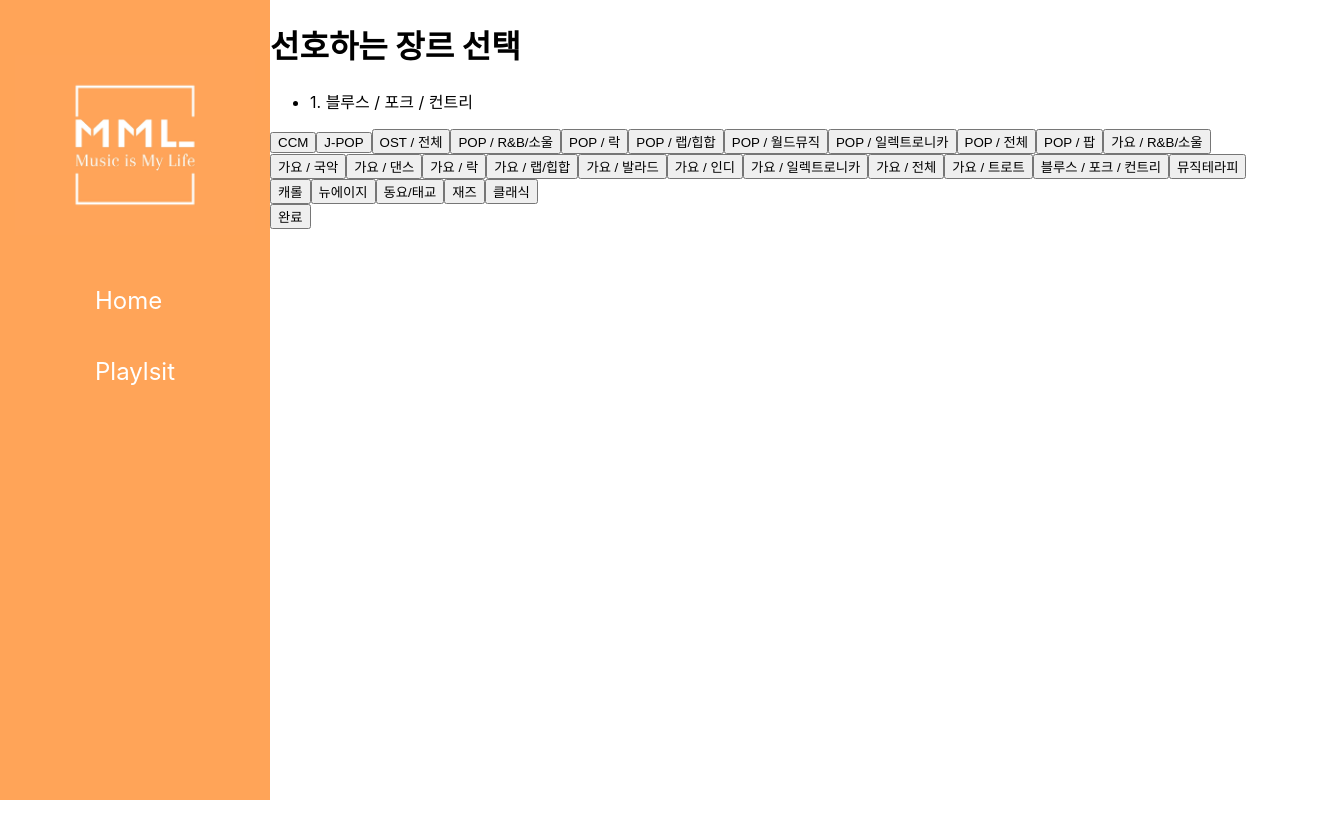
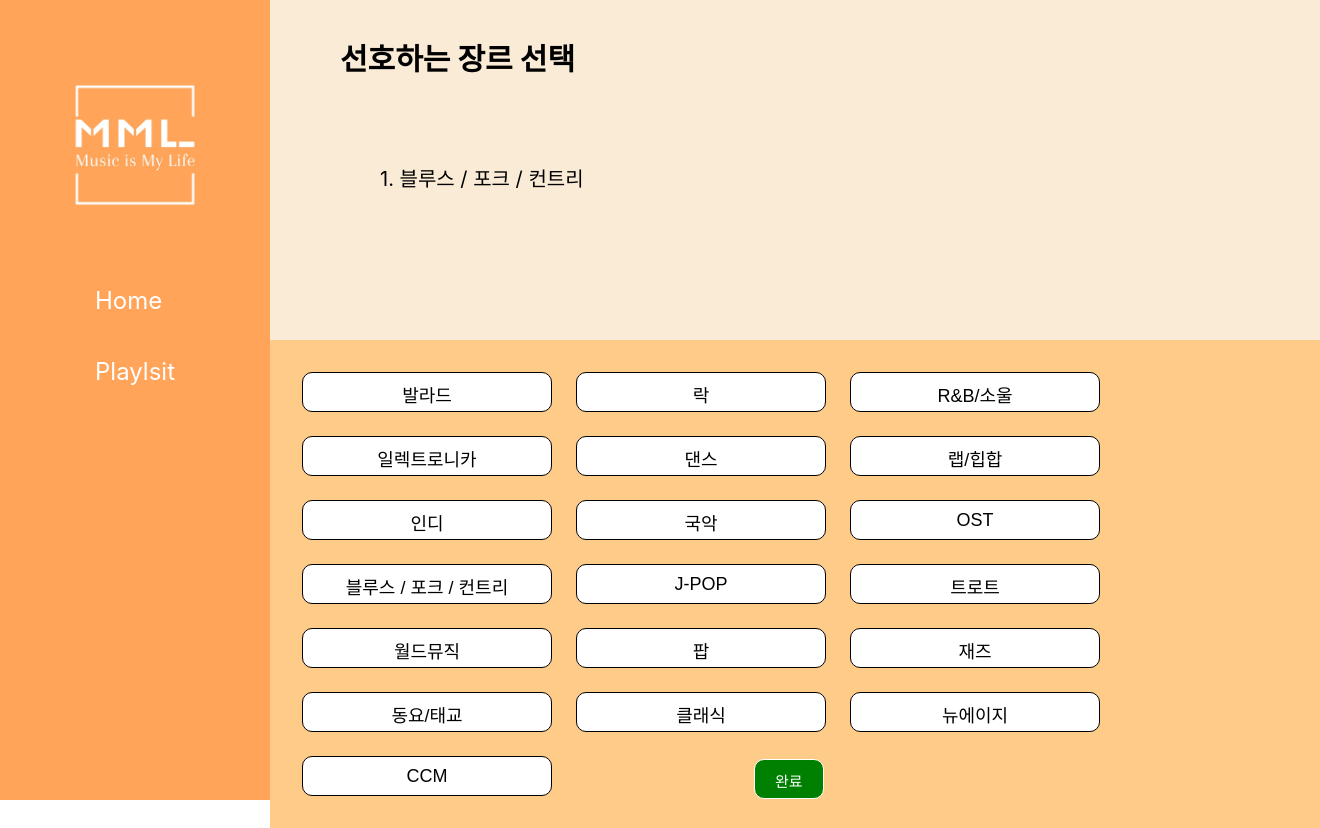
Before and after one commit to eunsol1023/MML_cloud_front, a React (Create React App) app in the folder client/: page /genrefavorite in a window 1280 px wide. Both pictures are taken after a click on the button "블루스 / 포크 / 컨트리". Shown: the whole page, 1320 px wide, since content can reach past the window. Before the commit the page ends 800 px from the top, so only its background shows below. Built offline with nearby package versions, Linux system fonts and the light colour scheme.

Commit message:
genre css

```diff
--- a/client/src/components/genrefavorite/genrefavorite.container.js
+++ b/client/src/components/genrefavorite/genrefavorite.container.js
@@ -4,31 +4,38 @@ import React, { useState } from 'react';
 export default function GenreFavorite() {
 
     const [favoriteGenre, setFavoriteGenre] = useState([]);
+    const [message, setMessage] = useState('');
+    const hideMessage = () => setMessage('')
 
     const onGenreSelect = (genre) => {
-        setFavoriteGenre(prevGenres => {
-            if (!prevGenres.includes(genre)) {
-                return [...prevGenres, genre];
-            }
-            return prevGenres;
-        })
+        if (favoriteGenre.includes(genre)) {
+            setMessage('이미 선택한 장르입니다.');
+            return;
+        }
 
-    };
+        if (favoriteGenre.length >= 5) {
+            setMessage('5개까지 선택 가능합니다.')
+            return;
+        }
 
-    const handleGenreSelect = (genre) => {
-        if(favoriteGenre.length < 5) {
-            onGenreSelect(genre);
-        }
+        setFavoriteGenre(prev => [...prev, genre]);
+        setMessage('');
     };
 
     const handleSubmit = () => {
+        if (favoriteGenre.length === 0) {
+            setMessage('최소 하나의 장르를 선택해 주세요.');
+            return;
+        }
         console.log("선택된 장르", favoriteGenre);
     }
 
     return(<GenreFavoriteUI
         favoriteGenre={favoriteGenre}
-        onGenreSelect={handleGenreSelect}
+        onGenreSelect={onGenreSelect}
         onSubmit={handleSubmit}
+        message={message}
+        hideMessage={hideMessage}
         />
     );
 }
--- a/client/src/components/genrefavorite/genrefavorite.module.css
+++ b/client/src/components/genrefavorite/genrefavorite.module.css
@@ -2,16 +2,122 @@
     margin-left : 270px;
   }
 
-.header {
+.popup {
     position: fixed;
-    width: 100%;
-    top: auto;
-    background-color: red;
+    top: 0;
+    left: 0;
+    right: 0;
+    bottom: 0;
+    font-size: 25px;
+    background: rgba(0, 0, 0, 0.5);
+    display: flex;
+    justify-content: center;
+    align-items: center;
+    z-index: 1000;
 }
 
-.content {
-    margin-top: 100px;
-    height: 100px;
-    overflow-y: auto;
-    background-color: blue;
+.popupContent {
+    background-color: white;
+    border: solid 1px transparent;
+    padding: 20px;
+    border-radius: 10px;
+    box-shadow: 0px 0px 10px rgba(0, 0, 0, 0.25);
+    max-width: 500px;
+    text-align: center;
+    width: 80%;
 }
+
+.hideMessage {
+    text-align: center;
+    border: solid 1px;
+    border-radius: 5px;
+    cursor: pointer;
+    transition: background-color 0.3s;
+    padding: 5px;
+}
+
+.hideMessage:hover {
+    background-color: lightgray;
+}
+
+.wrapper {
+    position: fixed;
+    top: 0;
+    width: 100%;
+    height: 340px;
+    display: flex;
+    align-items: center;
+    justify-content: space-between;
+    padding: 0 20px;
+    background-color: antiquewhite;
+}
+
+.title {
+    top: 15px;
+    position: fixed;
+    font-size: 30px;
+    margin-left: 50px;
+    z-index: 1000;
+}
+
+.selectGenre {
+    font-size: 15px;
+    color: rgb(0, 0, 0);
+    text-align: center;
+}
+
+.genreItem {
+    float: left;
+    padding-left: 50px;
+    text-align: center;
+    list-style-type: none;
+    font-size: 20px;
+}
+
+.genreBox {
+    width: 100%;
+    margin-top: 340px;
+    background-color: rgb(255, 203, 136);
+    padding: 20px;
+}
+
+.genreList {
+    display: flex;
+    flex-wrap: wrap;
+}
+
+.genreButton {
+    background-color: white;
+    width: 250px;
+    height: 40px;
+    padding: 8px 8px;
+    border: solid 1px;
+    border-radius: 10px;
+    margin : 12px 12px 12px 12px;
+    font-size: 18px;
+    cursor: pointer;
+    transition: background-color 0.3s;
+}
+
+.genreButton:hover {
+    background-color: lightgray;
+}
+
+.submitButton {
+    background-color: green;
+    color: white;
+    height: 40px;
+    border: solid 1px;
+    border-radius: 10px;
+    padding: 10px 20px;
+    font-size: 15px;
+    cursor: pointer;
+    float: right;
+    margin-left: 190px;
+    margin-top: 15px;
+    transition: background-color 0.3s;
+}
+
+.submitButton:hover {
+    background-color: darkgreen;
+}
--- a/client/src/components/genrefavorite/genrefavorite.presenter.js
+++ b/client/src/components/genrefavorite/genrefavorite.presenter.js
@@ -1,58 +1,71 @@
 import styles from './genrefavorite.module.css'
 import React from 'react';
 
-export default function GenreFavoriteUI({ favoriteGenre=[], onGenreSelect, onSubmit }) {
+export default function GenreFavoriteUI({ favoriteGenre=[], onGenreSelect, onSubmit, message, hideMessage }) {
+
+    const displayGenres = Array(5).fill('');
+
+    favoriteGenre.forEach((genre, index) => {
+        if (index < 5) displayGenres[index] =genre;
+    });
 
     const genreOptions = [
-        "CCM",
+        "발라드",
+        "락",
+        "R&B/소울",
+        "일렉트로니카",
+        "댄스",
+        "랩/힙합",
+        "인디",
+        "국악",
+        "OST",
+        "블루스 / 포크 / 컨트리",
         "J-POP",
-        "OST / 전체",
-        "POP / R&B/소울",
-        "POP / 락",
-        "POP / 랩/힙합",
-        "POP / 월드뮤직",
-        "POP / 일렉트로니카",
-        "POP / 전체",
-        "POP / 팝",
-        "가요 / R&B/소울",
-        "가요 / 국악",
-        "가요 / 댄스",
-        "가요 / 락",
-        "가요 / 랩/힙합",
-        "가요 / 발라드",
-        "가요 / 인디",
-        "가요 / 일렉트로니카",
-        "가요 / 전체",
-        "가요 / 트로트",
-        "블루스 / 포크 / 컨트리",
-        "뮤직테라피",
-        "캐롤",
+        "트로트",
+        "월드뮤직",
+        "팝",
+        "재즈",
+        "동요/태교",
+        "클래식",
         "뉴에이지",
-        "동요/태교",
-        "재즈",
-        "클래식"
+        "CCM"
       ];
 
     return (
         <div className={styles.body}>
+            <div>
+                {message && (
+                    <div className={styles.popup}>
+                        <div className={styles.popupContent}>
+                            <p>{message}</p>
+                            <button onClick={hideMessage} className={styles.hideMessage}>닫기</button>
+                        </div>
+                    </div>
+                )}
                 <div className={styles.wrapper}>
                     <h1 className={styles.title}>선호하는 장르 선택</h1>
                     <div className={styles.selectGenre}>
                         <ul>
                             {favoriteGenre.map((genre, index) => (
-                            <li key={index}>{index + 1}. {genre}</li>
+                                <li key={index} className={styles.genreItem}>
+                                    {index + 1}. {genre}
+                                </li>
                             ))}
                         </ul>
                     </div>
                 </div>
+            </div>
+
+            <div className={styles.genreBox}>
                 <div className={styles.genreList}>
                     {genreOptions.map((genre, index) => (
                         <button key={index} onClick={() => onGenreSelect(genre)} className={styles.genreButton}>
                             {genre}
                         </button>
                     ))}
+                    <button onClick={onSubmit} className={styles.submitButton}>완료</button>
                 </div>
-            <button onClick={onSubmit} className={styles.submitButton}>완료</button>
+            </div>
         </div>
     );
 }
```
Lines whose indentation alone changed are shown as unchanged.
